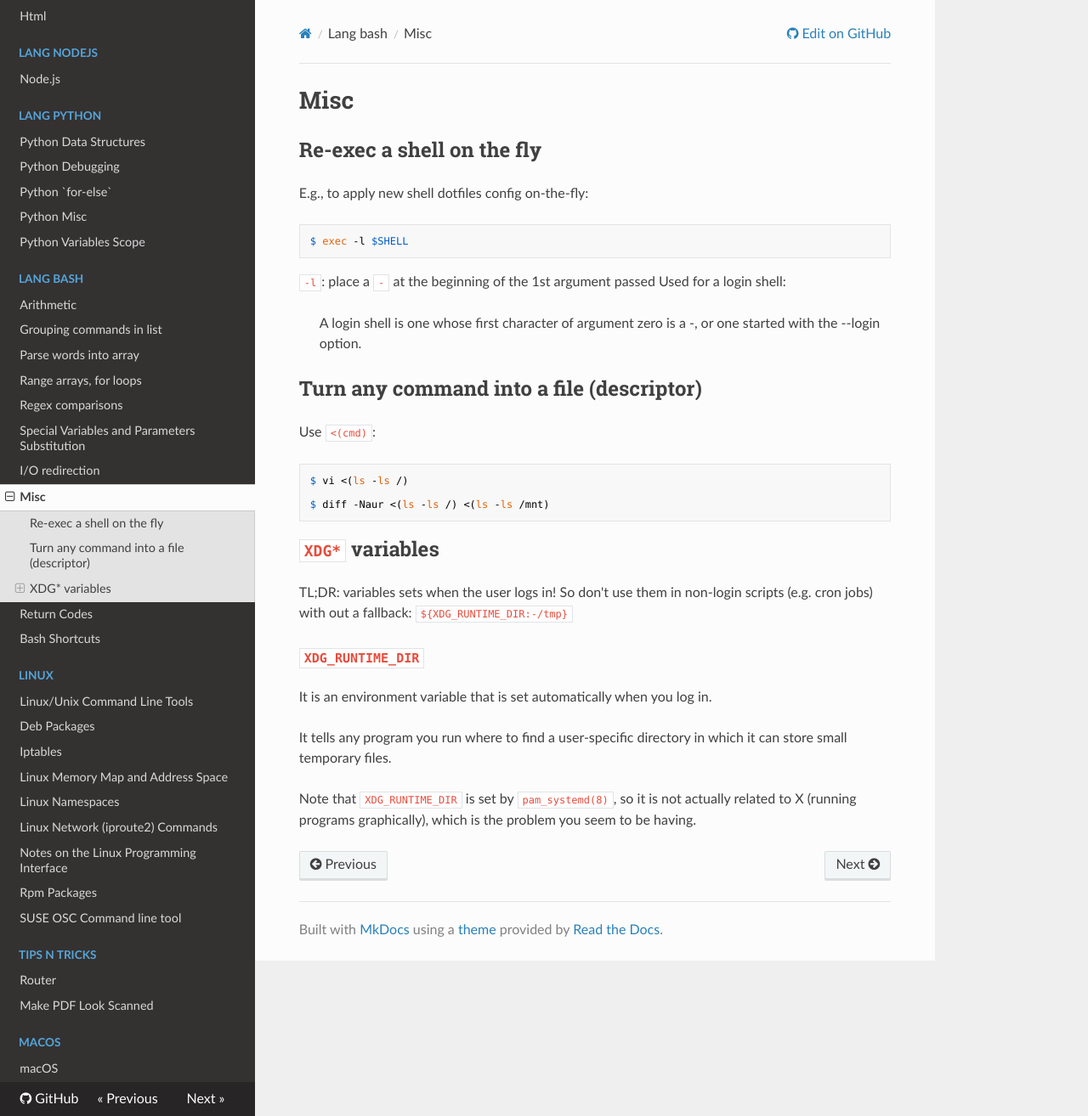
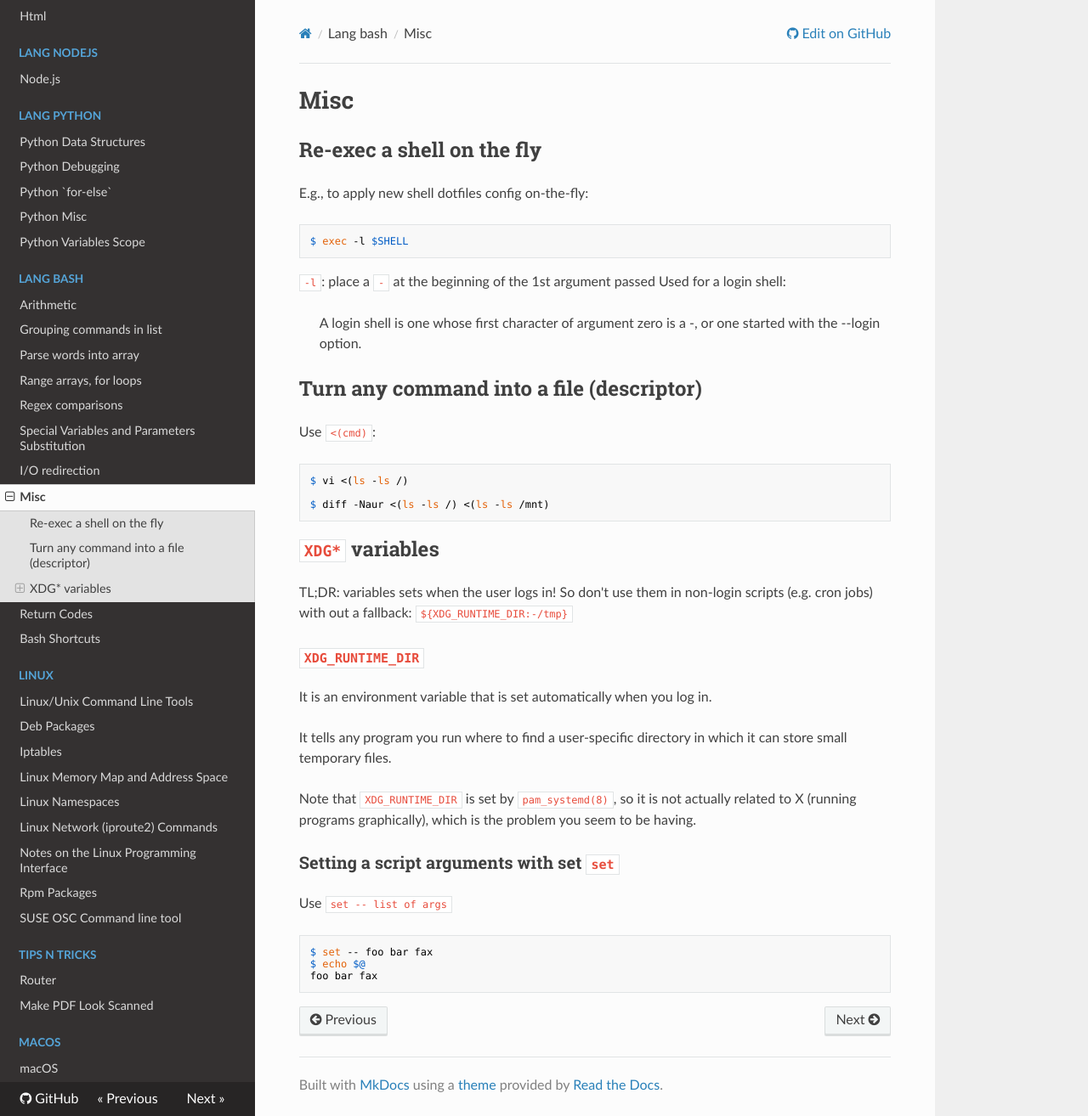
Before and after one commit to marcov/tech-notes, an MkDocs documentation site: the page built from docs/Lang-bash/misc.md, in a window 1280 px wide and 1314 px high. Shown: the whole window at 85% size. Built offline with MkDocs 1.6.1, drawn with Linux system fonts in a browser that asks for light colours; nearby versions of some CDN libraries.

Commit message:
bash: add `set --`

````diff
--- a/docs/Lang-bash/misc.md
+++ b/docs/Lang-bash/misc.md
@@ -35,3 +35,11 @@ can store small temporary files.
 Note that `XDG_RUNTIME_DIR` is set by `pam_systemd(8)`, so it is not actually
 related to X (running programs graphically), which is the problem you seem to
 be having.
+
+### Setting a script arguments with set `set`
+Use `set -- list of args`
+```
+$ set -- foo bar fax
+$ echo $@
+foo bar fax
+```
````
